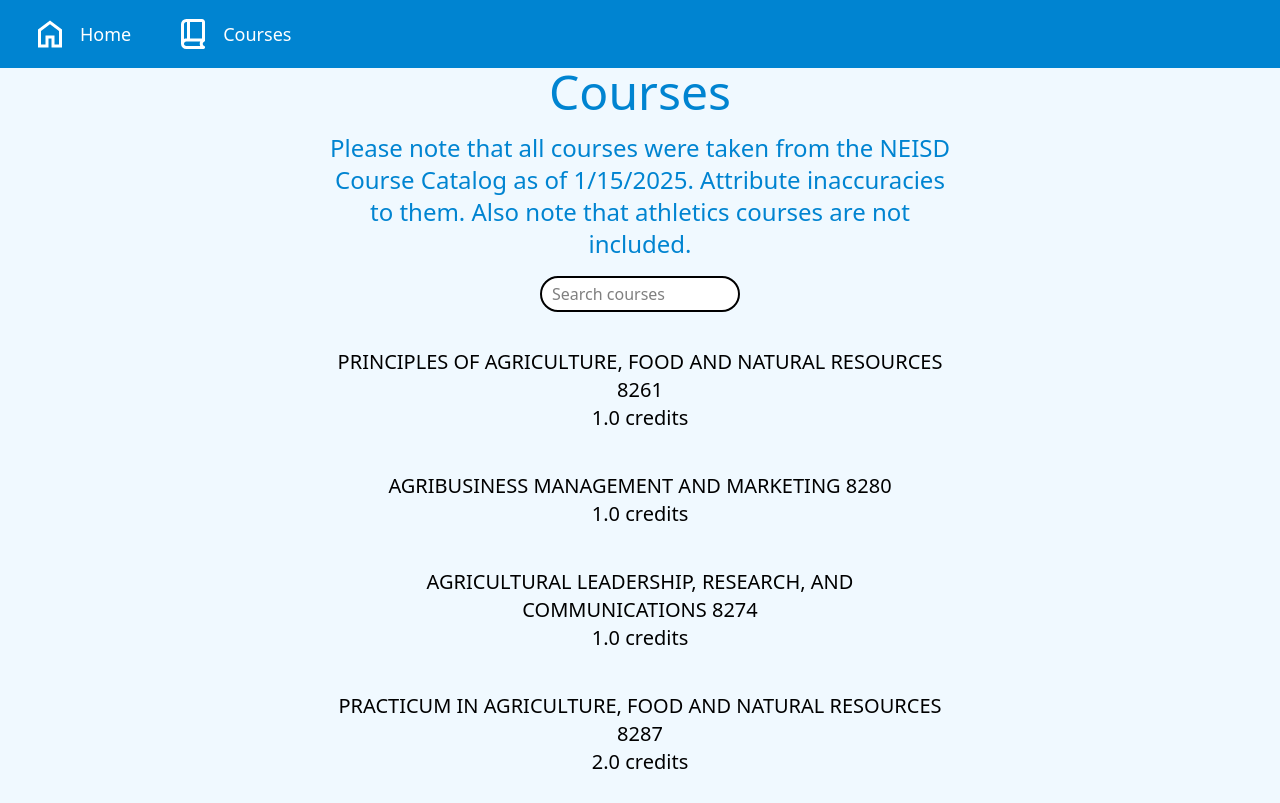
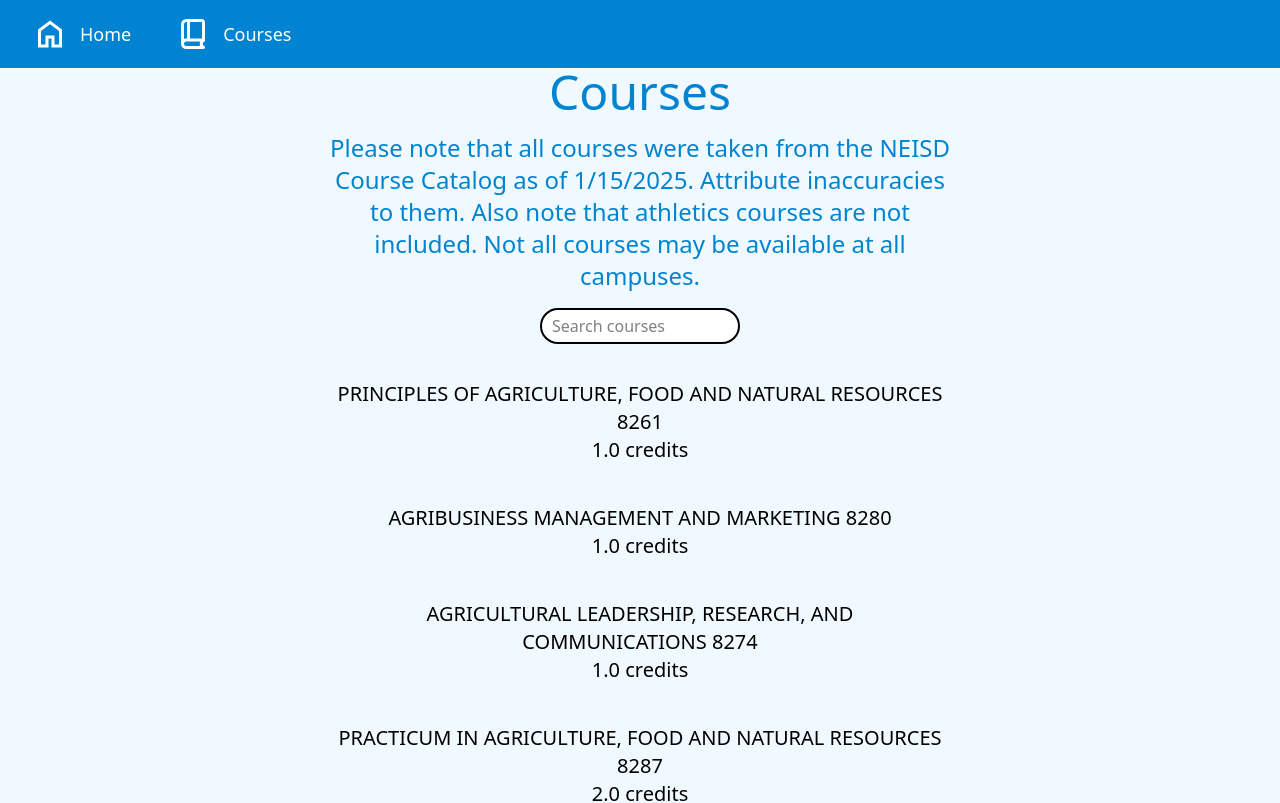
Before and after one commit to renaissancedog/reagan-schedule, a SvelteKit app in the folder client/: page /courses in a window 1280 px wide. Shown: the top 803 px of the page. Built offline with nearby package versions, Linux system fonts and the light colour scheme.

Commit message:
add disclaimer

```diff
--- a/client/src/routes/+page.svelte
+++ b/client/src/routes/+page.svelte
@@ -33,7 +33,7 @@
       'Assembly Schedule': assemblySchedule
     })
   );
-  let schedules=[
+  let schedules = [
     'Regular Schedule',
     'STRIKE Schedule',
     'Early Release Schedule',
--- a/client/src/routes/courses/+page.svelte
+++ b/client/src/routes/courses/+page.svelte
@@ -13,7 +13,8 @@
     <p class="px-2 text-2xl">
       Please note that all courses were taken from the NEISD Course Catalog as
       of 1/15/2025. Attribute inaccuracies to them. Also note that athletics
-      courses are not included.
+      courses are not included. Not all courses may be available at all
+      campuses.
     </p>
     <input
       type="search"
```
Also changed, not shown: client/package.json (+5 -5 lines), 1 other file (tests, documents, lock files or other folders).
